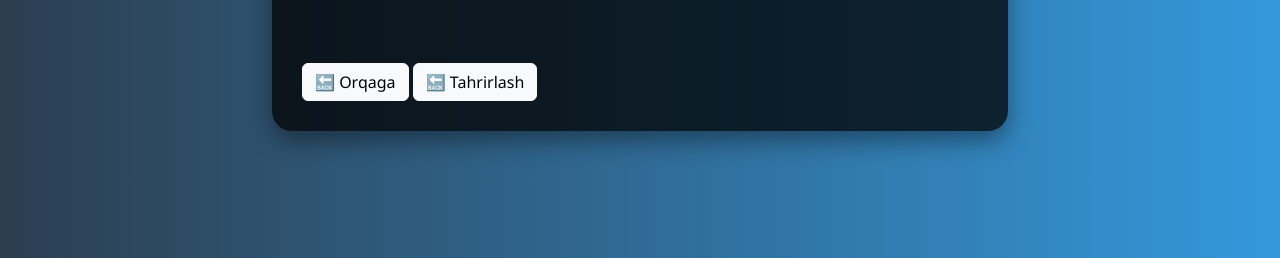
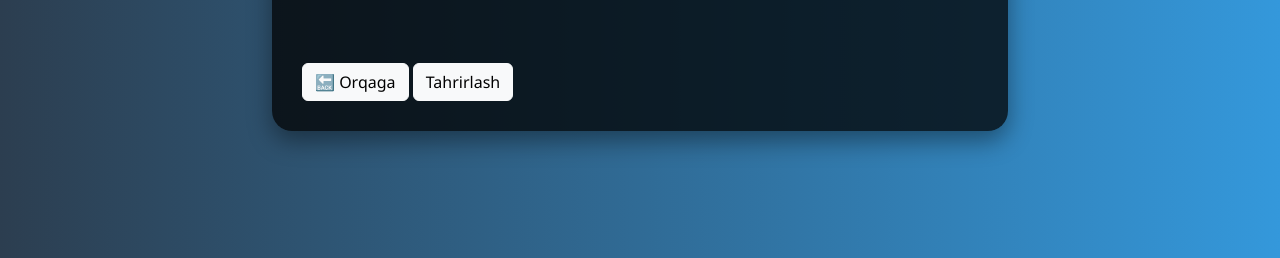
Before and after one commit to Dilmurod0930/Dars_5_Amaliyot, a Django app: template templates/telefon/tele_info.html in a window 1280 px wide. Shown: the part 331-589 px from the top of the page. Run offline with Django 5.2, Linux system fonts and the light colour scheme; the template is opened without the code that fills it, so the values that code supplies are empty; some libraries are stand-ins or nearby versions.

```diff
--- a/templates/telefon/tele_info.html
+++ b/templates/telefon/tele_info.html
@@ -74,7 +74,7 @@
                 </div>
 
                 <a href="{% url 'tele_list' %}" class="btn btn-light back-btn">🔙 Orqaga</a>
-                <a href="" class="btn btn-light back-btn">🔙 Tahrirlash</a>
+                <a href="" class="btn btn-light back-btn">Tahrirlash</a>
             </div>
         </div>
     </div>
```
